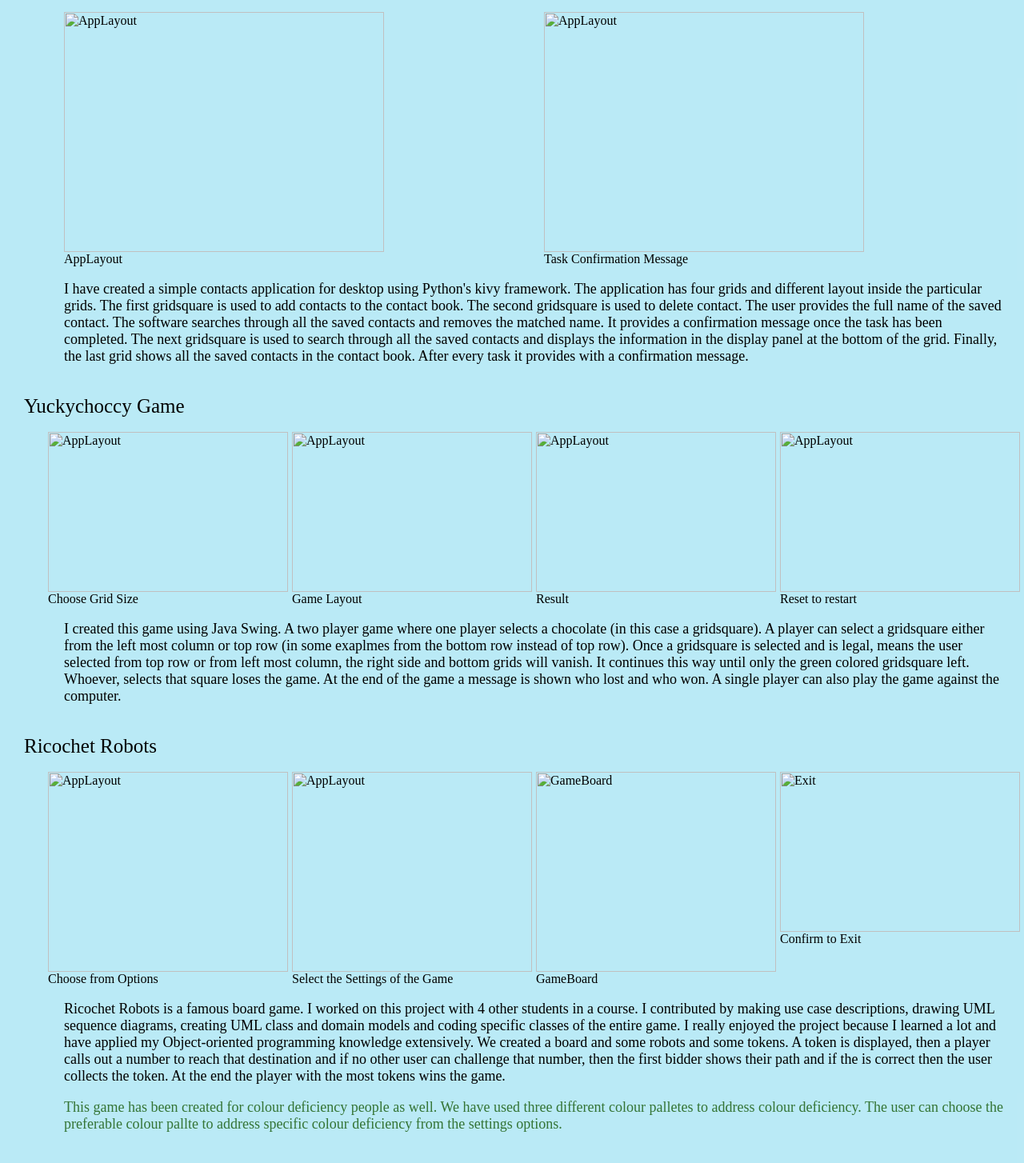
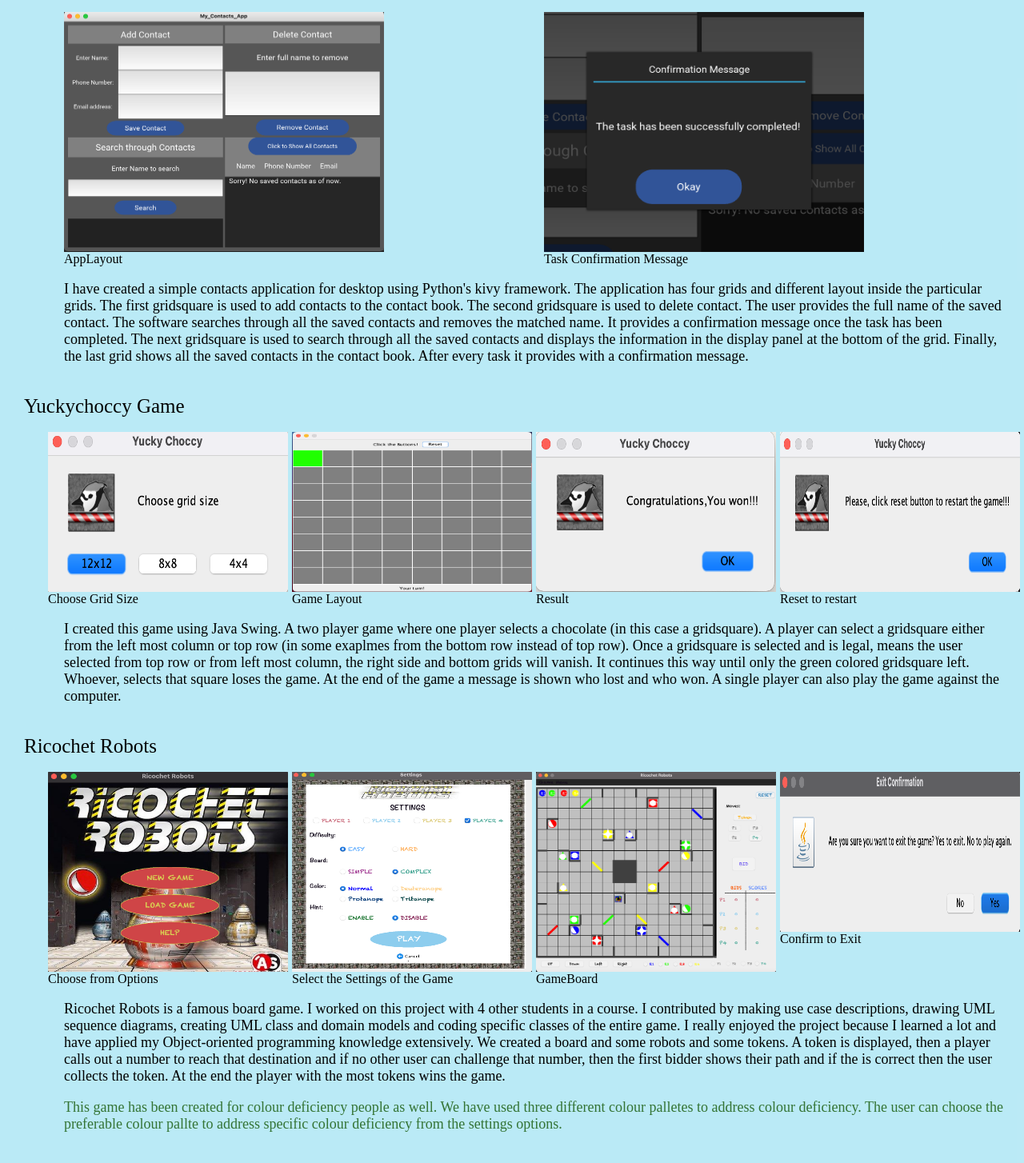
Before and after one commit to taprottoy/taprottoy.github.io, a plain HTML site: page projects.html in a window 1280 px wide. Shown: the part 158-1612 px from the top of the page at 80% size. Drawn offline with Linux system fonts and the light colour scheme; files that its build step writes are made by us from their sources.

Commit message:
polished the files a bit

```diff
--- a/css/contact.css
+++ b/css/contact.css
@@ -6,7 +6,7 @@
 
 body {
     min-height: 100vh;
-    background: url(Hello.jpg);
+    background: url(../images/Hello.jpg);
     background-size: 1500px 800px;
     background-repeat: repeat;
     display: flex;
--- a/css/tap.css
+++ b/css/tap.css
@@ -13,7 +13,7 @@
     outline: 0;
     font-size: 100%;
     vertical-align: baseline;
-    background-image: url(backg.jpeg);
+    background-image: url(../images/backg.jpeg);
     background-size: 1600px 840px;
     background-position: center;
     background-attachment: local;
--- a/projects.html
+++ b/projects.html
@@ -3,7 +3,7 @@
     <head>
 
         <title>Tahsin A Prottoy</title>
-        <link rel="stylesheet" href="projects.css">
+        <link rel="stylesheet" href="css/projects.css">
     </head>
 
     <body>
@@ -14,12 +14,12 @@
                 <h3>A Simple Contacts App</h3><br>
                 <div class = "layout">
                     <figure>
-                        <img src="appLayout.png" alt="AppLayout" style="width:400px", height="300px">
+                        <img src="images/appLayout.png" alt="AppLayout" style="width:400px", height="300px">
                         <figcaption>AppLayout</figcaption>
                     </figure>
 
                     <figure>
-                        <img src="popupLayout.png" alt="AppLayout" style="width:400px", height="300px">
+                        <img src="images/popupLayout.png" alt="AppLayout" style="width:400px", height="300px">
                         <figcaption>Task Confirmation Message</figcaption>
                     </figure>
                 </div>
@@ -38,22 +38,22 @@
 
                 <div class = "layout1">
                     <figure>
-                        <img src="ycJpane.png" alt="AppLayout" style="width:300px", height="200px">
+                        <img src="images/ycJpane.png" alt="AppLayout" style="width:300px", height="200px">
                         <figcaption>Choose Grid Size</figcaption>
                     </figure>
 
                     <figure>
-                        <img src="yuckychoccy.png" alt="AppLayout" style="width:300px", height="200px">
+                        <img src="images/yuckychoccy.png" alt="AppLayout" style="width:300px", height="200px">
                         <figcaption>Game Layout</figcaption>
                     </figure>
 
                     <figure>
-                        <img src="win.png" alt="AppLayout" style="width:300px", height="200px">
+                        <img src="images/win.png" alt="AppLayout" style="width:300px", height="200px">
                         <figcaption>Result</figcaption>
                     </figure>
 
                     <figure>
-                        <img src="restart.png" alt="AppLayout" style="width:300px", height="200px">
+                        <img src="images/restart.png" alt="AppLayout" style="width:300px", height="200px">
                         <figcaption>Reset to restart</figcaption>
                     </figure>
                 <br>
@@ -73,22 +73,22 @@
                 <br>
                 <div class = "layout1">
                     <figure>
-                        <img src="load.png" alt="AppLayout" style="width:300px", height="250px">
+                        <img src="images/load.png" alt="AppLayout" style="width:300px", height="250px">
                         <figcaption>Choose from Options</figcaption>
                     </figure>
 
                     <figure>
-                        <img src="settings.png" alt="AppLayout" style="width:300px", height="250px">
+                        <img src="images/settings.png" alt="AppLayout" style="width:300px", height="250px">
                         <figcaption>Select the Settings of the Game</figcaption>
                     </figure>
 
                     <figure>
-                        <img src="board.png" alt="GameBoard" style="width:300px", height="250px">
+                        <img src="images/board.png" alt="GameBoard" style="width:300px", height="250px">
                         <figcaption>GameBoard</figcaption>
                     </figure>
 
                     <figure>
-                        <img src="exit.png" alt="Exit" style="width:300px", height="200px">
+                        <img src="images/exit.png" alt="Exit" style="width:300px", height="200px">
                         <figcaption>Confirm to Exit</figcaption>
                     </figure>
                     <br>
```
Also changed, not shown: contact.html (+1 -1 lines), index.html (+6 -6 lines), 2 other files.
